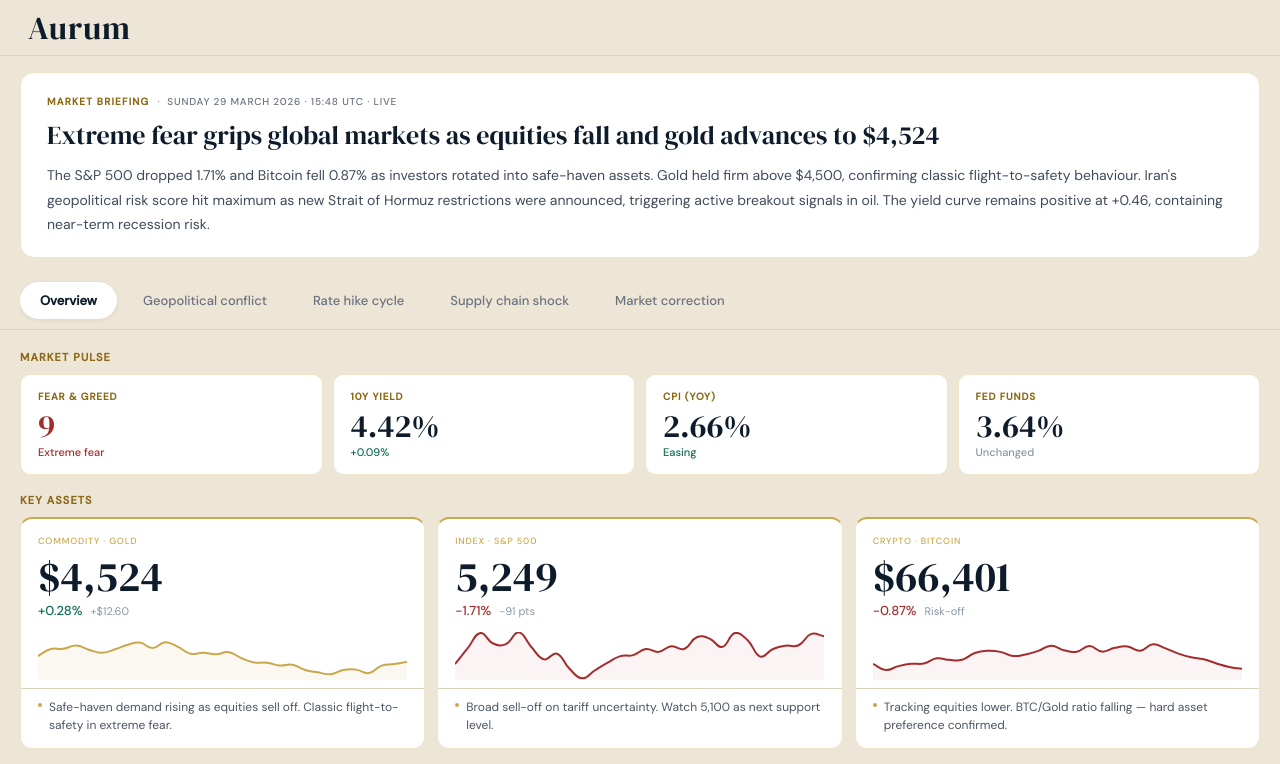
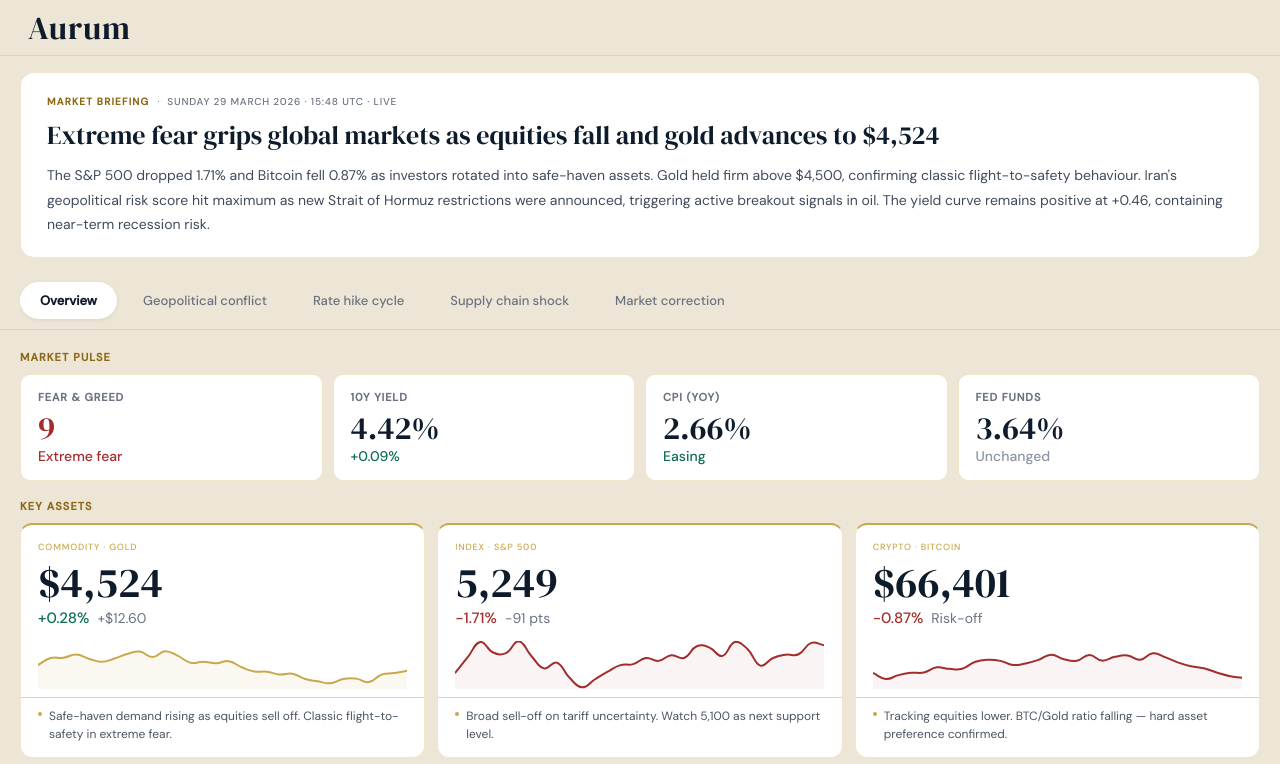
Before and after one commit to aninablack/aurum, a website: page index.html in a window 1280 px wide. Shown: the top 764 px of the page. Drawn offline with nearby package versions, Linux system fonts and the light colour scheme.

Commit message:
fix: font override investigation, pulse label contrast, delta text size

```diff
--- a/index.html
+++ b/index.html
@@ -15,7 +15,8 @@
 .shell{font-family:'DM Sans',system-ui,sans-serif;background:#EDE5D6;border-radius:0;overflow:hidden;width:100%;max-width:1400px;min-height:100vh;margin:0 auto;}
 
 .nav{background:#EDE5D6;padding:0 28px;height:56px;display:flex;align-items:center;border-bottom:1px solid #DDD3BC;}
-.wordmark{font-family:'DM Serif Display',serif;font-size:32px;color:#0D1B2A;letter-spacing:0.03em;line-height:1;}
+.wordmark,.wordmark *{font-family:'DM Serif Display',serif !important;}
+.wordmark{font-size:32px;color:#0D1B2A;letter-spacing:0.03em;line-height:1;}
 .wm-dark{color:#0D1B2A;}
 .wm-gold{color:#0D1B2A;}
 
@@ -45,9 +46,9 @@
 
 .prow{display:grid;grid-template-columns:repeat(4,minmax(0,1fr));gap:10px;}
 .pulse{background:#fff;border:1px solid rgba(201, 168, 76, 0.3);border-radius:10px;padding:15px 17px;}
-.plbl{font-size:10px;font-weight:600;letter-spacing:0.09em;text-transform:uppercase;color:#8B6914;margin-bottom:7px;}
+.plbl{font-size:11px;font-weight:600;letter-spacing:0.08em;text-transform:uppercase;color:#6B7280;margin-bottom:8px;}
 .pval{font-family:'DM Serif Display',serif;font-size:32px;color:#0D1B2A;line-height:1;font-variant-numeric:tabular-nums;margin-bottom:3px;}
-.pdelt{font-size:11px;font-weight:500;}
+.pdelt{font-size:14px;font-weight:500;}
 .fg-extreme-fear .pval,.fg-extreme-fear .pdelt{color:#A32D2D !important;}
 .fg-fear .pval,.fg-fear .pdelt{color:#B8952A !important;}
 .fg-neutral .pval,.fg-neutral .pdelt{color:#8A96A4 !important;}
@@ -62,8 +63,8 @@
 .ccat{font-size:9px;font-weight:500;letter-spacing:0.09em;text-transform:uppercase;color:#C9A84C;margin-bottom:8px;}
 .cprice{font-family:'DM Serif Display',serif;font-size:42px;color:#0D1B2A;line-height:1;font-variant-numeric:tabular-nums;}
 .crow{display:flex;align-items:baseline;gap:8px;margin-top:5px;}
-.cpct{font-size:13px;font-weight:500;}
-.cabs{font-size:11px;color:#8A96A4;}
+.cpct{font-size:15px;font-weight:500;}
+.cabs{font-size:14px;color:#6B7280;}
 .sarea{height:60px;padding:4px 17px 8px;}
 .istrip{padding:9px 17px 13px;border-top:1px solid #DDD3BC;display:flex;gap:7px;}
 .idot{width:4px;height:4px;border-radius:50%;background:#C9A84C;flex-shrink:0;margin-top:5px;}
```
